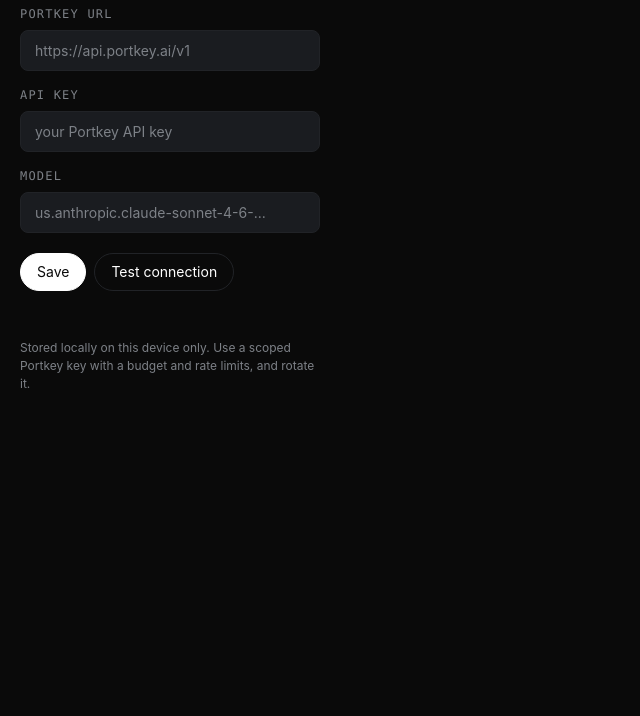
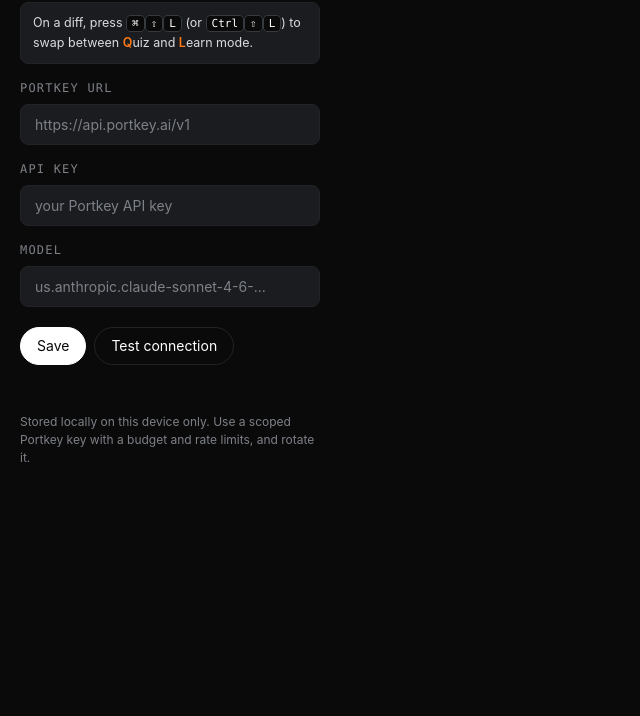
Before and after one commit to Brendan-Z/PRep, a website built with Vite: page src/popup/index.html in a window 1280 px wide. Shown: the part 84-800 px from the top of the page, without its empty margins (0-640 px from the left). Built offline with nearby package versions, Linux system fonts and the light colour scheme; some packages are replaced by stand-ins of ours.

Commit message:
fix: clamp quiz box before card, scrollable card, popup mode hint
- Highlight box right edge now stops just before the floating card, so a
  whole-file quiz no longer trails an orange rail off into the empty strip
  beside the card.
- Card is capped to the viewport height with a scrollable body, so long
  explanations (especially learn mode) can be scrolled instead of running off
  the bottom of the screen.
- Popup shows a hint that Cmd/Ctrl+Shift+L swaps Quiz <-> Learn mode.

```diff
--- a/src/popup/index.html
+++ b/src/popup/index.html
@@ -8,6 +8,11 @@
   <body>
     <p class="eyebrow">Portkey gateway</p>
     <h1>PRep</h1>
+
+    <p class="tip">
+      On a diff, press <kbd>⌘</kbd><kbd>⇧</kbd><kbd>L</kbd> (or <kbd>Ctrl</kbd><kbd>⇧</kbd><kbd>L</kbd>)
+      to swap between <b>Q</b>uiz and <b>L</b>earn mode.
+    </p>
 
     <label for="baseUrl">Portkey URL</label>
     <input type="text" id="baseUrl" placeholder="https://api.portkey.ai/v1" autocomplete="off" spellcheck="false" />
--- a/src/popup/popup.css
+++ b/src/popup/popup.css
@@ -37,7 +37,30 @@
   font-size: 20px;
   font-weight: 400;
   letter-spacing: -0.4px;
-  margin: 0 0 18px;
+  margin: 0 0 14px;
+}
+.tip {
+  margin: 0 0 4px;
+  padding: 10px 12px;
+  font-size: 12.5px;
+  line-height: 1.6;
+  color: var(--body);
+  background: var(--canvas-soft);
+  border: 1px solid var(--hairline);
+  border-radius: 8px;
+}
+.tip b {
+  color: var(--sunset);
+  font-weight: 600;
+}
+kbd {
+  font-family: ui-monospace, "Geist Mono", SFMono-Regular, Menlo, Monaco, monospace;
+  font-size: 11px;
+  padding: 1px 5px;
+  border: 1px solid var(--canvas-mid);
+  border-radius: 4px;
+  background: #0a0a0a;
+  color: var(--ink);
 }
 label {
   display: block;
```
Also changed, not shown: src/content/card.ts (+25 -22 lines).
